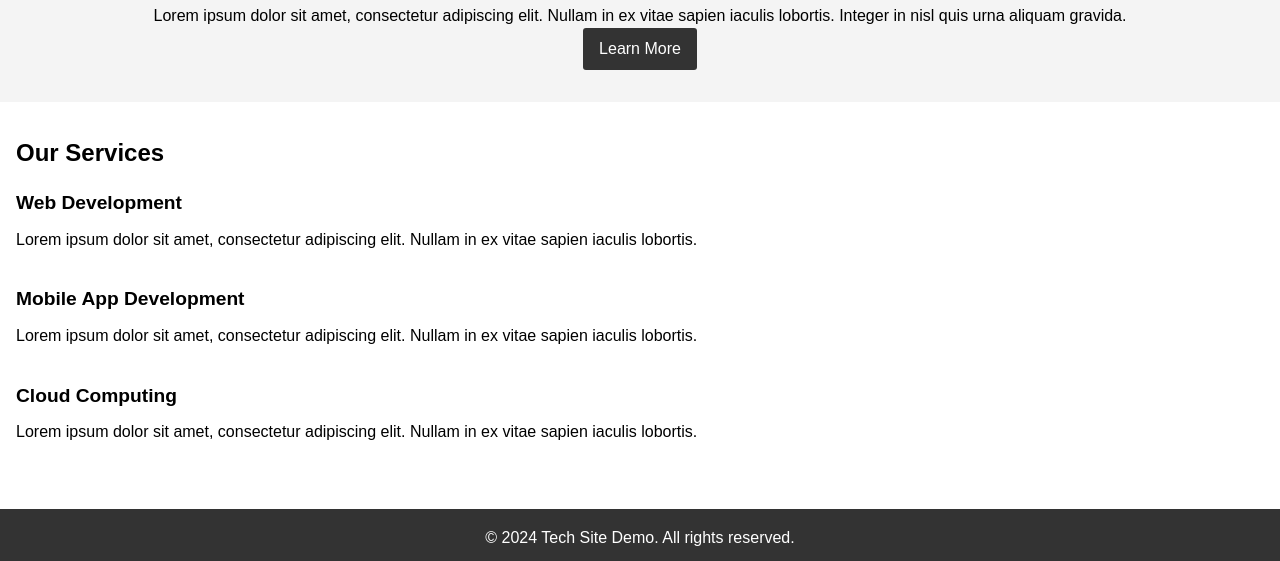
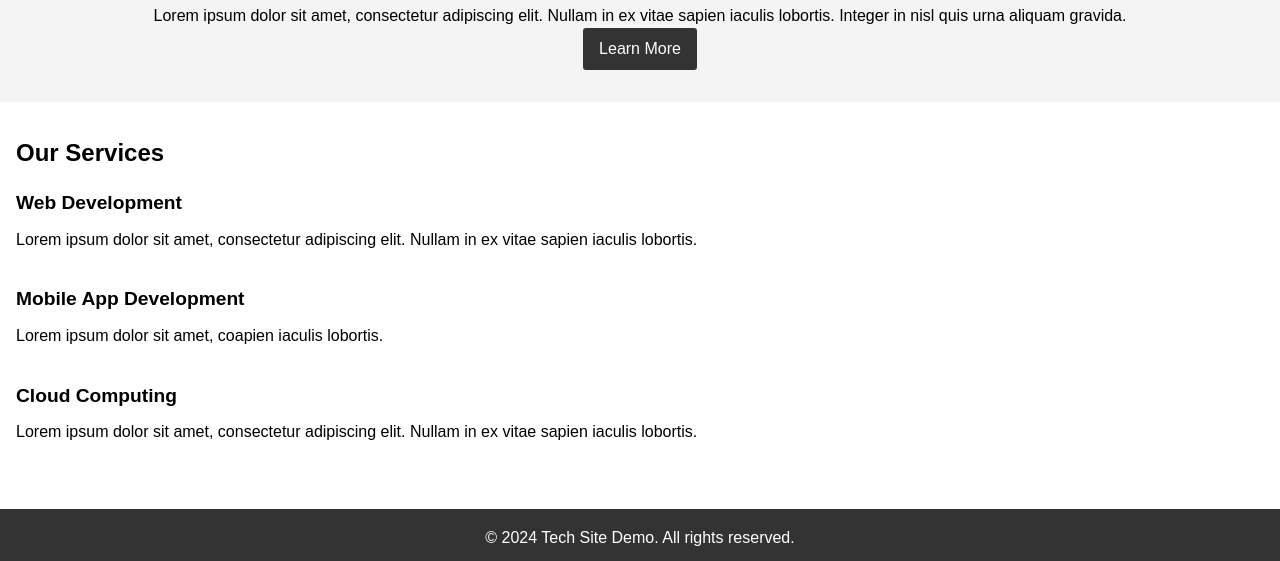
Before and after one commit to nitinsharma417/cloud-08, a plain HTML site: page index.html in a window 1280 px wide. Shown: the part 239-800 px from the top of the page. Drawn offline with Linux system fonts and the light colour scheme.

Commit message:
Update index.html

```diff
--- a/index.html
+++ b/index.html
@@ -119,7 +119,7 @@
     </div>
     <div class="service">
       <h3>Mobile App Development</h3>
-      <p>Lorem ipsum dolor sit amet, consectetur adipiscing elit. Nullam in ex vitae sapien iaculis lobortis.</p>
+      <p>Lorem ipsum dolor sit amet, coapien iaculis lobortis.</p>
     </div>
     <div class="service">
       <h3>Cloud Computing</h3>
```
